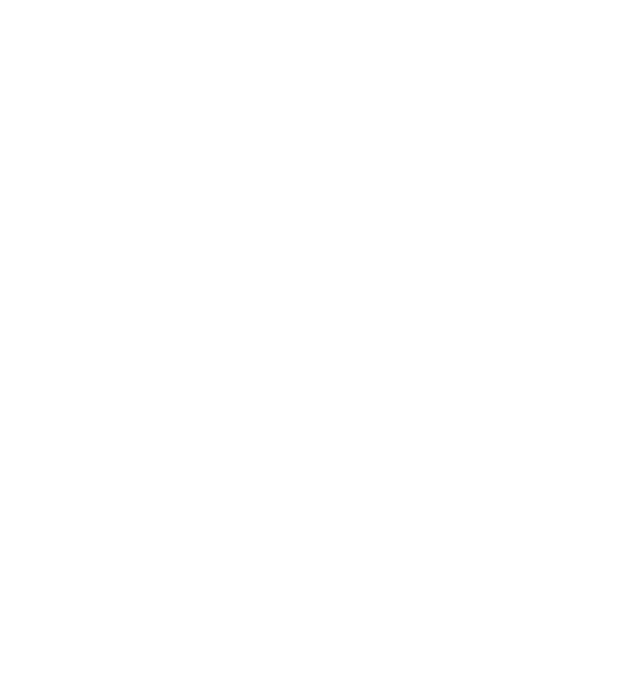
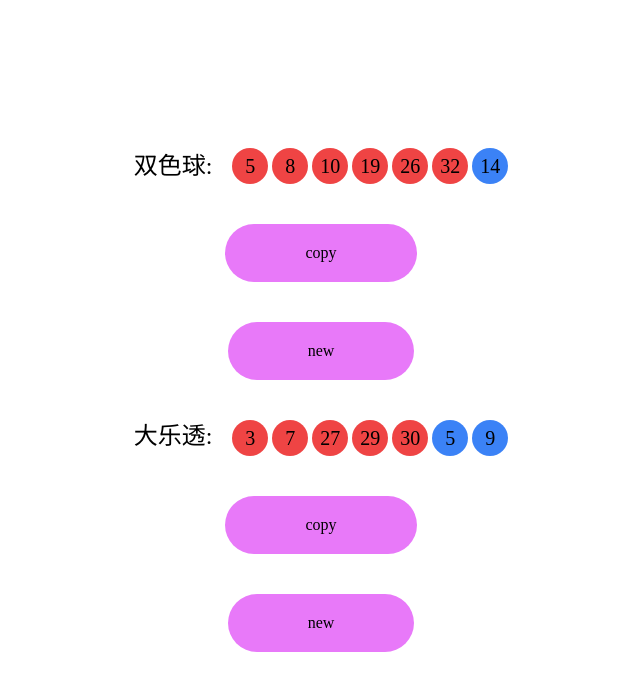
Before and after one commit to printfCYQ/vue3-ts-items, a Vue app: page /lotteryTicket in a window 1280 px wide. Before the commit this address had no page. Shown: the top 690 px of the page, without its empty margins (319-959 px from the left). Built offline with nearby package versions, Linux system fonts and the light colour scheme; what vue3-drr-grid-layout would draw is missing.

Commit message:
LotteryTicket

```diff
--- /dev/null
+++ b/src/pages/LotteryTicket.vue
@@ -0,0 +1,81 @@
+<template>
+  <div class="flex flex-col items-center justify-center w-screen h-screen">
+    <div class="flex items-center">
+      <div class="text-2xl m-r-4">双色球:</div>
+      <div
+        v-for="(item, index) in shuangSeQiu"
+        :key="item"
+        class="text-xl p-2 w-5 h-5 rounded-full flex justify-center items-center m-l-1"
+        :class="index === 6 ? 'bg-blue-500' : 'bg-red-500'"
+      >
+        {{ item }}
+      </div>
+    </div>
+    <div class="m-t-10 p-x-20 p-y-5 bg-fuchsia rounded-10" @click="copyNum(1)">
+      copy
+    </div>
+    <div class="m-t-10 p-x-20 p-y-5 bg-fuchsia rounded-10" @click="newNum(1)">
+      new
+    </div>
+    <div class="flex m-t-10">
+      <div class="text-2xl m-r-4">大乐透:</div>
+      <div
+        v-for="(item, index) in daLeTou"
+        :key="item"
+        class="text-xl p-2 w-5 h-5 rounded-full flex justify-center items-center m-l-1"
+        :class="index === 5 || index === 6 ? 'bg-blue-500' : 'bg-red-500'"
+      >
+        {{ item }}
+      </div>
+    </div>
+    <div class="m-t-10 p-x-20 p-y-5 bg-fuchsia rounded-10" @click="copyNum(2)">
+      copy
+    </div>
+    <div class="m-t-10 p-x-20 p-y-5 bg-fuchsia rounded-10" @click="newNum(2)">
+      new
+    </div>
+  </div>
+</template>
+
+<script setup lang="ts">
+const shuangSeQiu = ref([]);
+const daLeTou = ref([]);
+
+const shuangSeQiuRed = Array.from({ length: 33 }, (_, i) => i + 1);
+const shuangSeQiuBlue = Array.from({ length: 16 }, (_, i) => i + 1);
+
+const daLeTouRed = Array.from({ length: 35 }, (_, i) => i + 1);
+const daLeTouBlue = Array.from({ length: 12 }, (_, i) => i + 1);
+
+const randomNum = (arr, numToSelect) => {
+  const shuffledArr = arr.slice().sort(() => Math.random() - 0.5);
+  const selectedNumbers = shuffledArr.slice(0, numToSelect);
+  return selectedNumbers;
+};
+
+const newNum = (type) => {
+  if (type === 1) {
+    shuangSeQiu.value = randomNum(shuangSeQiuRed, 6)
+      .sort((a, b) => a - b)
+      .concat(randomNum(shuangSeQiuBlue, 1).sort((a, b) => a - b));
+  } else if (type === 2) {
+    daLeTou.value = randomNum(daLeTouRed, 5)
+      .sort((a, b) => a - b)
+      .concat(randomNum(daLeTouBlue, 2).sort((a, b) => a - b));
+  }
+};
+
+const copyNum = (type) => {
+  if (type === 1) {
+    navigator.clipboard.writeText(JSON.stringify(shuangSeQiu.value.join("-")));
+  }
+  if (type === 2) {
+    navigator.clipboard.writeText(JSON.stringify(daLeTou.value.join("-")));
+  }
+};
+
+onMounted(() => {
+  newNum(1);
+  newNum(2);
+});
+</script>
--- a/src/router/index.ts
+++ b/src/router/index.ts
@@ -151,6 +151,11 @@ export const routes: Array<RouteRecordRaw> = [{
 //     name:'LeaferUi',
 //     component:()=>import('@/pages/LeaferUi/Index.vue')
 // }
+{
+    path:'/lotteryTicket',
+    name:'LotteryTicket',
+    component:()=>import('@/pages/LotteryTicket.vue')
+}
 ]
 
 const router = createRouter({
```
